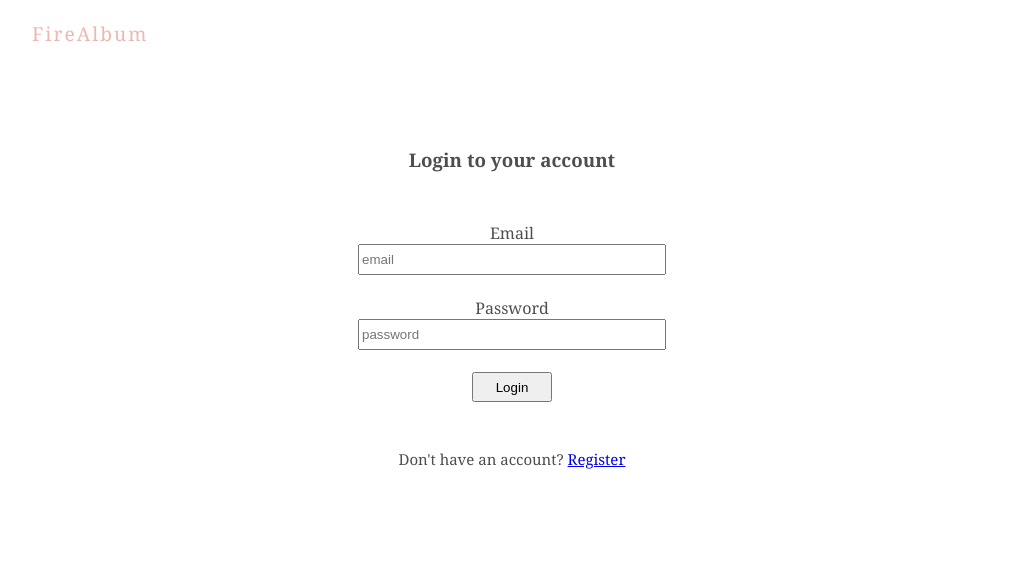
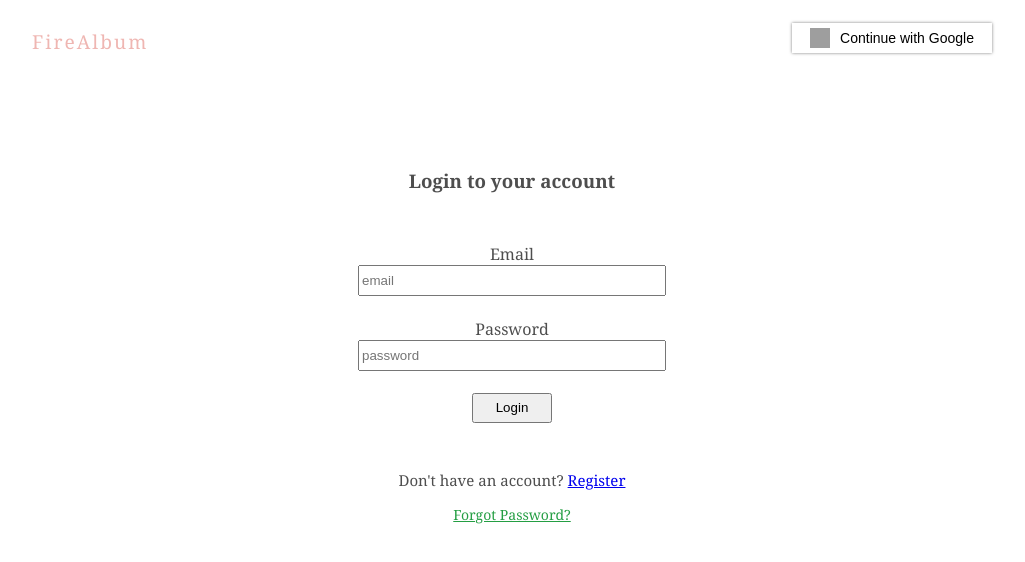
Before and after one commit to Sarthakjain211001/fireAlbum, a React (Create React App) app: page /login in a window 1280 px wide. Shown: the top 562 px of the page, without its empty margins (128-1153 px from the left). Built offline with nearby package versions, Linux system fonts and the light colour scheme; no server answers; grey boxes are pictures that could not be loaded.

Commit message:
Implemented google sign In and password reset functionality

```diff
--- a/src/Pages/Login.js
+++ b/src/Pages/Login.js
@@ -1,17 +1,19 @@
 import React,{useEffect} from 'react'
 import {getAuth,
     onAuthStateChanged,
+    sendPasswordResetEmail,
 signInWithEmailAndPassword
 } from 'firebase/auth'
 import { useState } from 'react';
 import { Link } from 'react-router-dom';
 import loader from '../images/loaderImg.gif'
+import { SignInWithGoogle } from '../firebase/SignInWithGoogle';
 
 const Login = ({currUser, setCurrUser}) => {
 
     const [email, setEmail] = useState("")
     const [password, setPassword] = useState("")
-
+    const [resetMail, setResetMail] = useState("");
     const auth = getAuth();
 
     useEffect(() => {
@@ -52,10 +54,24 @@ const Login = ({currUser, setCurrUser}) => {
 
     }
 
+    const resetPassword = ()=>{
+        document.getElementById('reset').style.display="block"
+        console.log("forgor clicked");
+    }
+    const sendLink = ()=>{
+        sendPasswordResetEmail(auth, resetMail)
+        .then(()=>{document.getElementById('sendSuccess').style.display='block'; console.log("send Success");})
+        .catch((err)=>{document.getElementById('showError').innerHTML=err.message; console.log("send Err")})
+    }
+
     return (
         <div className='login'>
             <div className='title'>
                 <h1>FireAlbum</h1>
+                <button onClick={SignInWithGoogle}>
+                <img className='googleImg' src='https://upload.wikimedia.org/wikipedia/commons/thumb/5/53/Google_%22G%22_Logo.svg/2048px-Google_%22G%22_Logo.svg.png'/>
+                    <span>Continue with Google</span>
+                </button>
             </div>
             <h3 style={{'textAlign':'center', 'marginBottom':'50px', "marginTop":"100px"}}>Login to your account</h3>
             <form>
@@ -67,11 +83,22 @@ const Login = ({currUser, setCurrUser}) => {
             </form>
             <br/>
 
+
             <p style={{'textAlign':'center', 'fontSize':'15px'}}>Don't have an account? <Link to="/signup">Register</Link></p>
+            <p onClick={resetPassword} style={{"textAlign":"center", 'fontSize':'14px', 'textDecoration':'underline', 'color':'#249e43', 'cursor':'pointer'}}>Forgot Password?</p>
             <p style={{'textAlign':'center', 'fontSize':'12px', 'color':'red'}} id="showError"></p>
+            <div id="reset" style={{"textAlign":'center', 'display':'none'}}>
+            <input  id="resetPassInput" onChange={e=>setResetMail(e.target.value)} placeholder='Enter email Id to send password reset Link'></input>
+            <button onClick={sendLink}>Send</button>
+            </div>
+            <p id="sendSuccess" style={{'textAlign':'center', 'color':'green', 'display':'none'}}>Email Sent</p>
             <div className='loader' id="Loader">
             <img className='loaderImg' src={loader} alt="loader"/>
+
             </div>
+
+                          {/*When this fun will run the user will get logged in and his details will get saved in auth.
+                           Amd as the auth will change onAuthStateChanged will run and it will set the currUser and we will get redirected to  "/"  */}
         </div>
     )
 }
--- a/src/Pages/Signup.js
+++ b/src/Pages/Signup.js
@@ -5,6 +5,7 @@ onAuthStateChanged
 } from 'firebase/auth'
 import { Link} from 'react-router-dom'
 import loader from '../images/loaderImg.gif'
+import { SignInWithGoogle } from '../firebase/SignInWithGoogle'
 
 const Signup = ({currUser, setCurrUser}) => {
 
@@ -39,7 +40,13 @@ const Signup = ({currUser, setCurrUser}) => {
 
     return (
         <div className='signup'>
-            <div className='title'><h1>FireAlbum</h1></div>
+            <div className='title'>
+                <h1>FireAlbum</h1>
+                <button onClick={SignInWithGoogle}>
+                <img className='googleImg' src='https://upload.wikimedia.org/wikipedia/commons/thumb/5/53/Google_%22G%22_Logo.svg/2048px-Google_%22G%22_Logo.svg.png'/>
+                    <span>Continue with Google</span>
+                </button>
+            </div>
             <h3 style={{'textAlign':'center', 'marginBottom':'50px', "marginTop":"100px"}}>Create a new account</h3>
             <form>
                 Email<br/>
--- /dev/null
+++ b/src/firebase/SignInWithGoogle.js
@@ -0,0 +1,9 @@
+import { getAuth, GoogleAuthProvider, signInWithPopup } from "firebase/auth";
+import firebaseApp from "./config";
+
+const auth = getAuth(firebaseApp);
+
+export const SignInWithGoogle = ()=>{
+    const provider = new GoogleAuthProvider();
+    signInWithPopup(auth, provider).then().catch((err)=>{});
+}
--- a/src/index.css
+++ b/src/index.css
@@ -26,12 +26,52 @@ body{
   letter-spacing: 2px;
   font-weight: normal;
 }
+.login .title{
+  display: flex;
+  align-items: center;
+  justify-content: space-between;
+}
+.signup .title{
+  display: flex;
+  align-items: center;
+  justify-content: space-between;
+}
 .login .title h1{
   margin-top: 20px;
   color: var(--primary);
   font-size: 1.2rem;
   letter-spacing: 2px;
   font-weight: normal;
+
+}
+.googleImg{
+  width: 20px;
+  height: 20px;
+  margin-right: 10px;
+}
+ .login .title button{
+  width: 200px;
+  display: flex;
+  align-items: center;
+  justify-content: center;
+  border: none;
+  background-color: white;
+  box-shadow: 0px 0px 3px 0px rgba(0,0,0,0.5);
+}
+.title button span{
+  font-size: 14px;
+}
+.signup .title button{
+  width: 200px;
+  display: flex;
+  align-items: center;
+  justify-content: center;
+  border: none;
+  background-color: white;
+  box-shadow: 0px 0px 3px 0px rgba(0,0,0,0.5);
+}
+.signup button span{
+  font-size: 14px;
 }
 .signup .title h1{
   margin-top: 20px;
```
